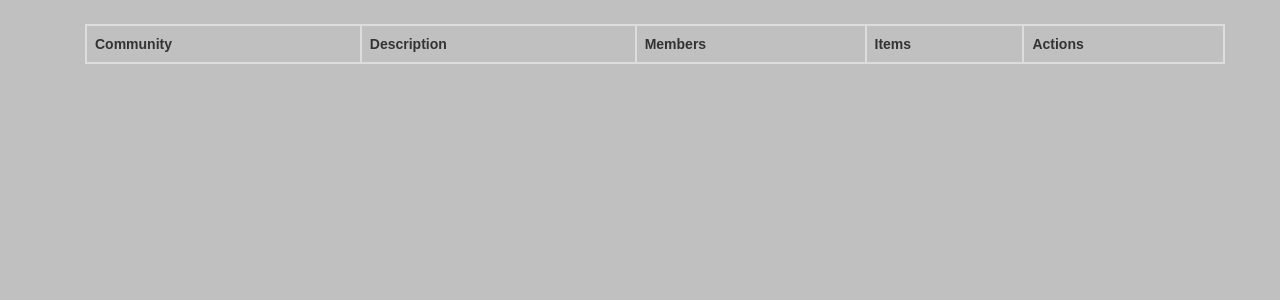
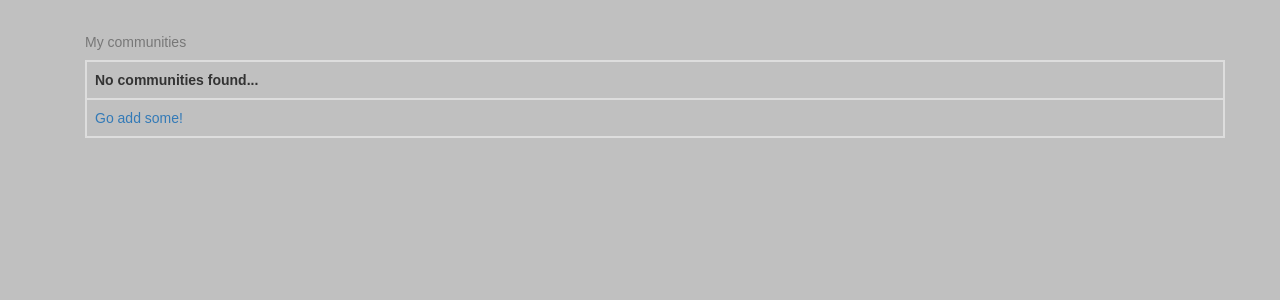
Before and after one commit to Deniz11/WebIK24, a Flask app: page /mycommunities in a window 1280 px wide. Shown: the part 51-351 px from the top of the page. Run offline with Flask 2, Linux system fonts and the light colour scheme; the visitor is signed in with stand-in values (Sample User, id 1); lists and menus that the app fills with data are empty; some libraries are stand-ins or nearby versions.

Commit message:
tabel aangepast als je nog geen lid bent van een community

```diff
--- a/Collectionneur/templates/mycommunities.html
+++ b/Collectionneur/templates/mycommunities.html
@@ -8,7 +8,23 @@
 
 
     <body>
+        {% if not pages %}
+    		<table class="communityoverview">
+    		<caption>My communities</caption>
+            <thead>
+                <tr>
+                    <th>No communities found...</th>
+                </tr>
+            </thead>
+            <tbody>
+                    <tr>
+                        <td><a href="{{ url_for('communityoverview') }}">Go add some!</a></td>
+                    </tr>
+            </tbody>
+        </table>
+        {% else %}
         <table class="communityoverview">
+            <caption>My communities</caption>
             <thead>
                 <tr>
                     <th>Community</th>
@@ -37,6 +53,7 @@
                     </tr>
                 {% endfor %}
             </tbody>
+        {% endif %}
         </table>
     </body>
 {% endblock %}
```
